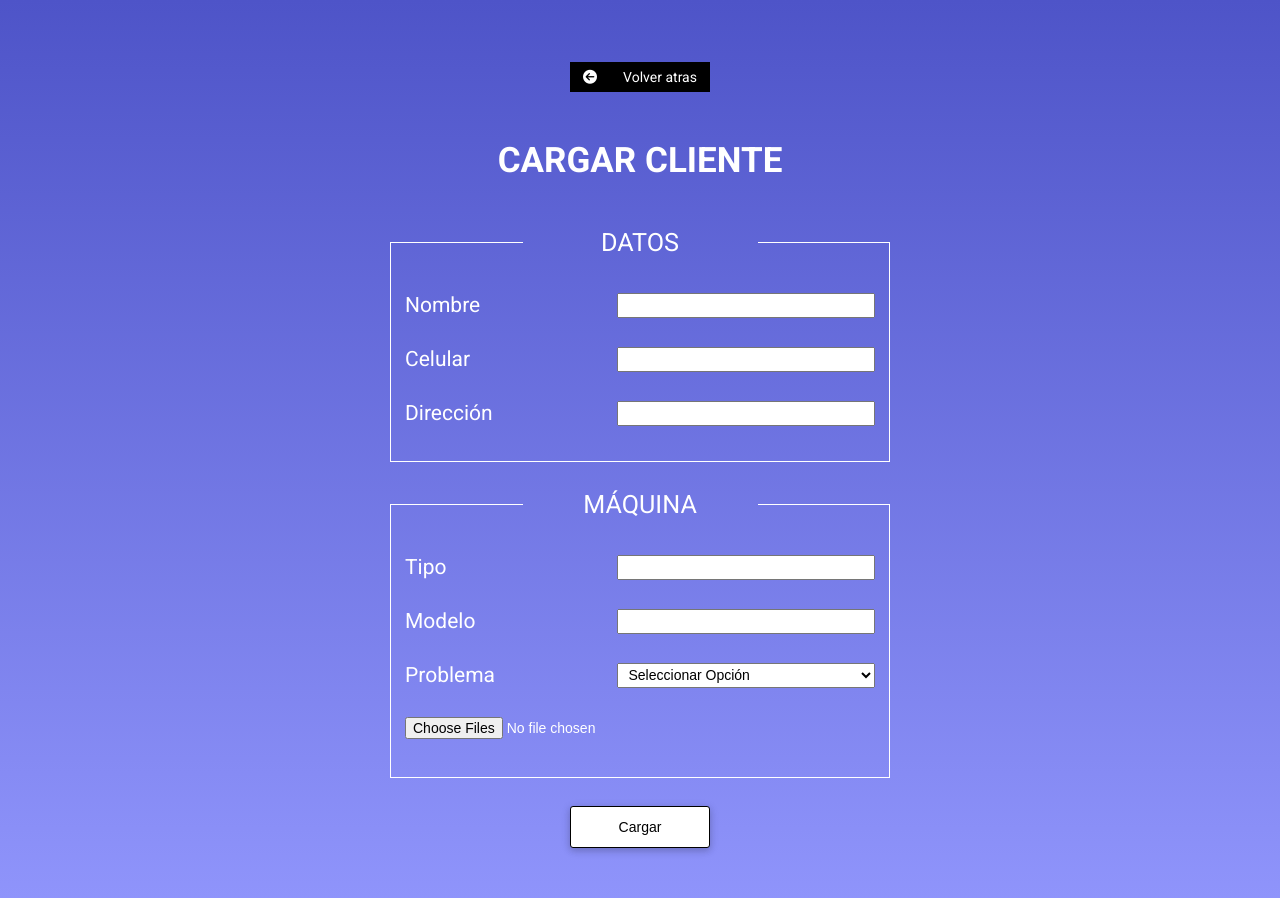
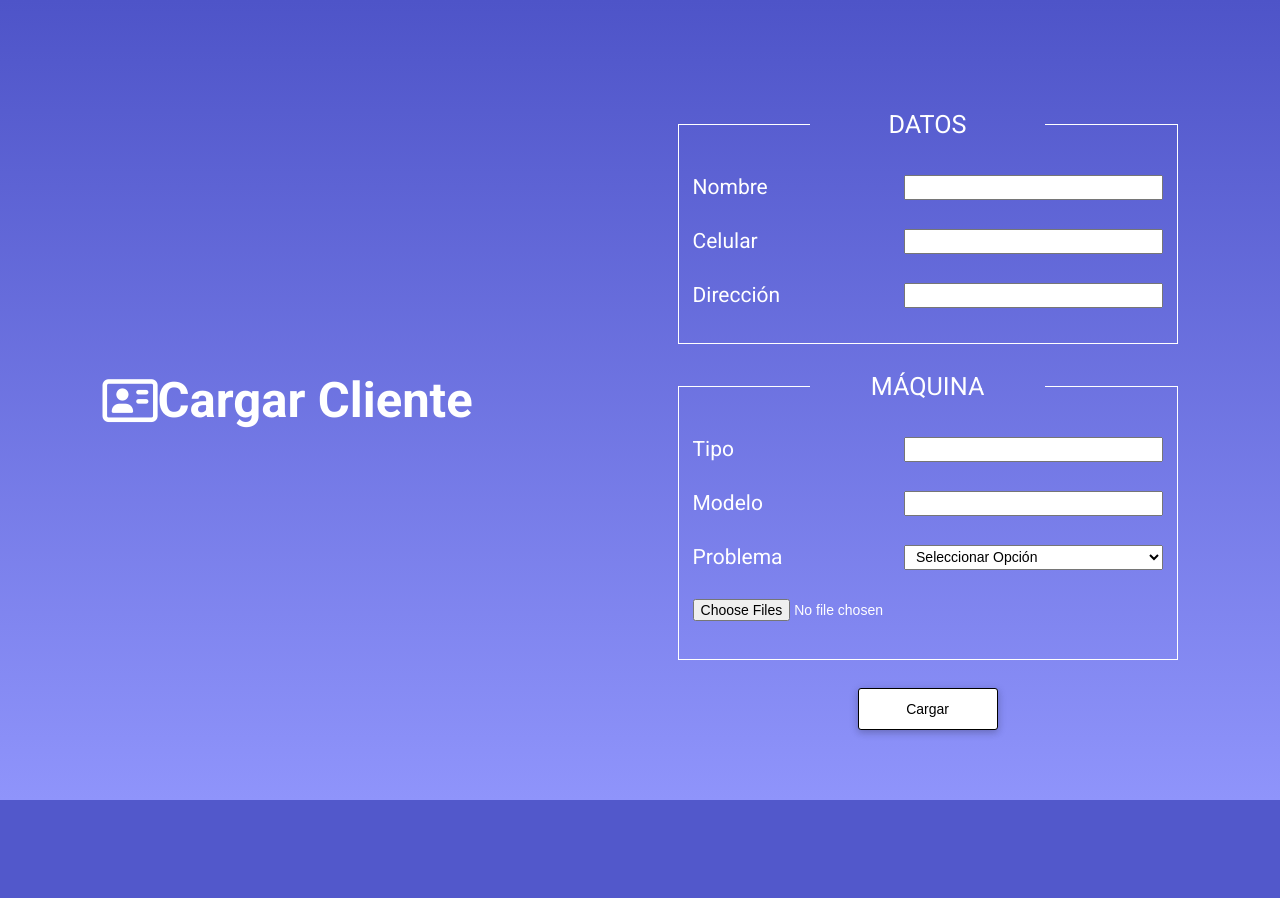
Before and after one commit to lucas050895/ServicioTecnico, a PHP site: page /links/agregar.php in a window 1280 px wide. After the commit the page ends 800 px from the top, so only its background shows below. Run offline with PHP 8.4, Linux system fonts and the light colour scheme; data comes from the database, SQL or seed files in the repository; some libraries are stand-ins or nearby versions.

Commit message:
Se elimino el botn de atras y se agrego la clase titulo

```diff
--- a/links/agregar.php
+++ b/links/agregar.php
@@ -24,18 +24,12 @@
 </head>
 <body>
     <main>
+        <div class="titulo">
+            <i class="far fa-address-card"></i>
+            <h1>Cargar Cliente</h1>
+        </div>
 
         <form action="subir.php" method="POST" enctype="multipart/form-data">
-
-            <div>
-                <a href="../index.php">
-                    <i class="fas fa-arrow-circle-left"></i>
-                    Volver atras
-                </a>
-            </div>
-
-            <h1>Cargar Cliente</h1>
-
             <fieldset>
                 <legend>Datos</legend>
                 <div>
```
